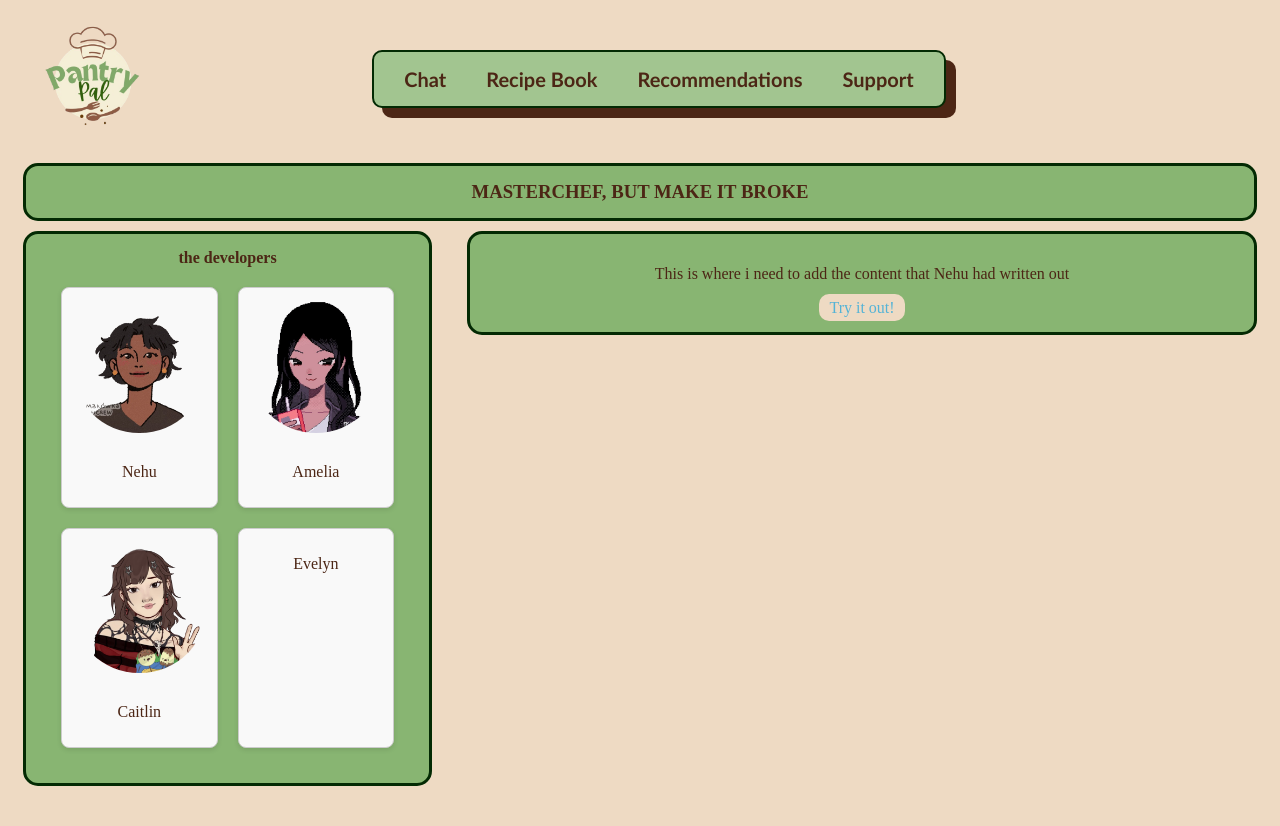
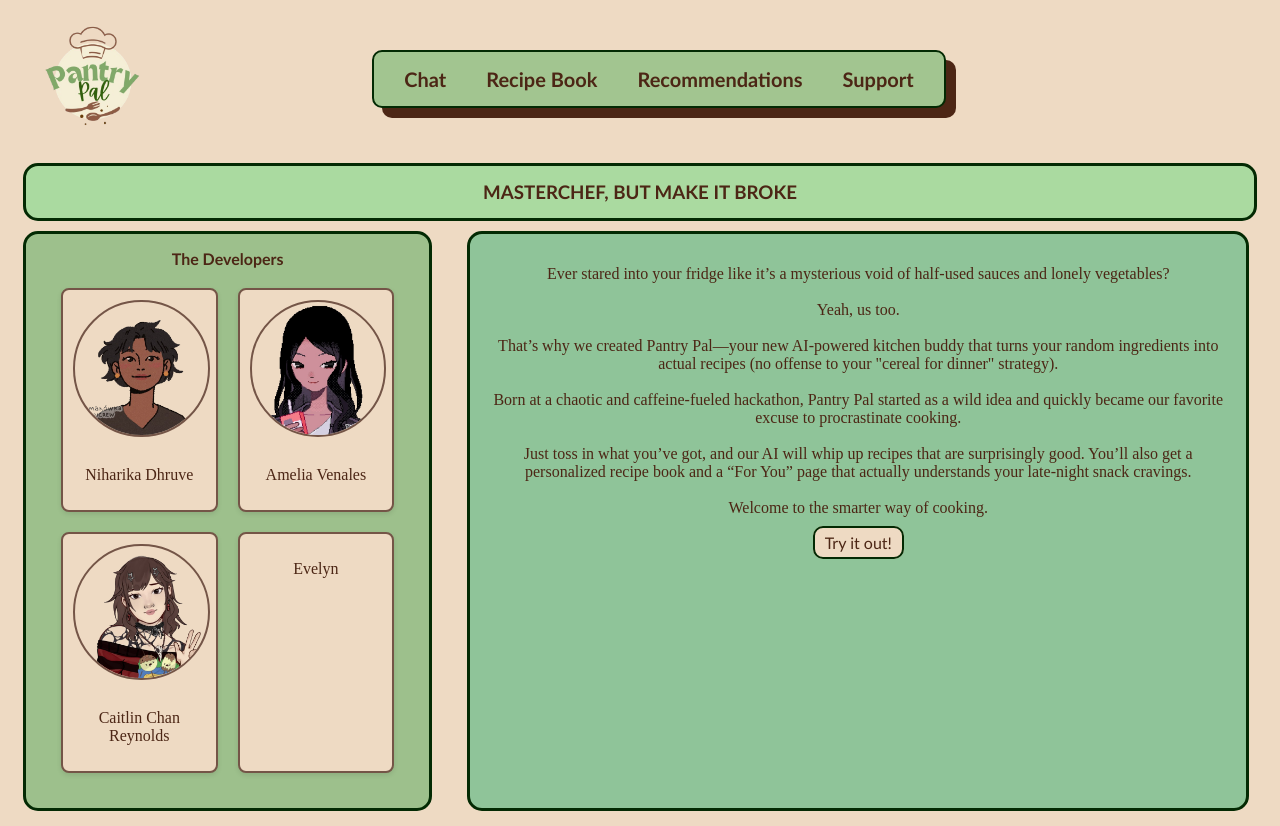
Before and after one commit to 404-CaitlinCR/pantryPals, a Flask app: page / in a window 1280 px wide. Before the commit the page ends 786 px from the top, so only its background shows below. Run offline with Flask 3, Linux system fonts and the light colour scheme.

Commit message:
Adding to about page

```diff
--- a/static/pantryPals.css
+++ b/static/pantryPals.css
@@ -55,7 +55,8 @@ header{
 }
 
 .pages a:hover {
-    background-color: #96b586;
+    color: #eedac3;
+    background-color: #6f965b;
 }
 
 .userInput {
@@ -188,6 +189,7 @@ figcaption {
     align-content: start;
     margin: 10px;
     margin-top: 10px;
+    font-family: 'Trebuchet MS', sans-serif;
 }
 
 .item {
@@ -196,25 +198,27 @@ figcaption {
     border-radius: 15px;
     border: solid rgb(3, 42, 3);
     text-align: center;
+    background-color: #a2c590;
+
 
 }
 
 .item:nth-child(1) {
-    background-color: #88b572;
+    background-color: #aadaa0;
     width: 100%;
     height: 5%;
 }
 
 .item:nth-child(2) {
-    background-color: #88b572;
+    background-color: #9dc08c;
     width: 30%;
     height: 75%;
 }
 
 .item:nth-child(3) {
-    background-color: #88b572;
-    flex-grow: 1;
-    height: 75%;
+    background-color: #8fc499;
+    height: auto; /* Allow height to adjust */
+    width: 60%; /* Fix the width */
 }
 .devs {
     display: grid;
@@ -227,8 +231,8 @@ figcaption {
 }
 
 .people {
-    background-color: #f9f9f9; /* Light gray background */
-    border: 1px solid #ccc;    /* Gray border */
+    background-color: #eedac3; /* Light gray background */
+    border: 2px solid #745547;    /* Gray border */
     padding: 10px;
     text-align: center;
     border-radius: 8px;
@@ -241,11 +245,12 @@ figcaption {
     max-width: 150px;
     border-radius: 50%;
     margin-bottom: 10px;
+    border: 2px solid #745547;
 }
 
 .shortcut {
-    box-shadow: inset 0 0 0 0 #54b3d6;
-    color: #54b3d6;
+    box-shadow: inset 0 0 0 0 #6f965b;
+    color: #4c2615;
     padding: 0 .25rem;
     margin: 0 -.25rem;
     transition: color .5s ease-in-out, box-shadow .3s ease-in-out;
@@ -253,6 +258,7 @@ figcaption {
     background-color: #eedac3;
     padding: 5px 10px;
     border-radius: 10px;
+    border: 2px solid rgb(3, 42, 3);
 }
 
 .shortcut:hover {
--- a/templates/about.html
+++ b/templates/about.html
@@ -29,20 +29,20 @@
                 <h3 style="margin: 0; padding: 0;">MASTERCHEF, BUT MAKE IT BROKE</h3>
             </div>
             <div class="item">
-                <h4 style="margin: 0; padding: 0">the developers</h4>
+                <h4 style="margin: 0; padding: 0">The Developers</h4>
                 <div class="devs">
                     <div class="people">
                         <img src="../static/nehu1.png">
-                        <p>Nehu</p>
+                        <p>Niharika Dhruve</p>
 
                     </div>
                     <div class="people">
                         <img src="../static/ameila.png">
-                        <p>Amelia</p>
+                        <p>Amelia Venales</p>
                     </div>
                     <div class="people">
                         <img src="../static/caitlyn.png">
-                        <p>Caitlin</p>
+                        <p>Caitlin Chan Reynolds</p>
                     </div>
                     <div class="people">
                         <p>Evelyn</p>
@@ -51,7 +51,14 @@
                 </div>
             </div>
             <div class="item">
-                <p>This is where i need to add the content that Nehu had written out</p>
+                <p>Ever stared into your fridge like it’s a mysterious void of half-used sauces and lonely vegetables? <br>
+                <br> Yeah, us too.<br><br> That’s why we created Pantry Pal—your new AI-powered kitchen buddy that turns your
+                random ingredients into actual recipes (no offense to your "cereal for dinner" strategy). <br><br> Born at a
+                chaotic and caffeine-fueled hackathon, Pantry Pal started as a wild idea and quickly became our favorite excuse
+                to procrastinate cooking. <br><br> Just toss in what you’ve got, and our AI will whip up recipes that are surprisingly
+                good. You’ll also get a personalized recipe book and a “For You” page that actually understands your late-night snack
+                cravings. <br><br> Welcome to the smarter way of cooking.</p>
+
                 <a class="shortcut" href="{{ url_for('chat') }}">Try it out!</a>
             </div>
         </div>
--- a/templates/recommendations.html
+++ b/templates/recommendations.html
@@ -23,7 +23,6 @@
 
             </div>
         </header>
-    </body>
         <div class="container">
             <div class="food">
                 <a href="https://www.gimmesomeoven.com/rosemary-focaccia-bread/">
@@ -107,6 +106,9 @@
                 <figcaption>Caesar Salad</figcaption>
             </div>
         </div>
+        <a href="#top" class="backToTop">↑ Back to Top</a>
+
+    </body>
 
     <!-- <body>
         <header>Explore</header>
```
Lines whose indentation alone changed are shown as unchanged.
